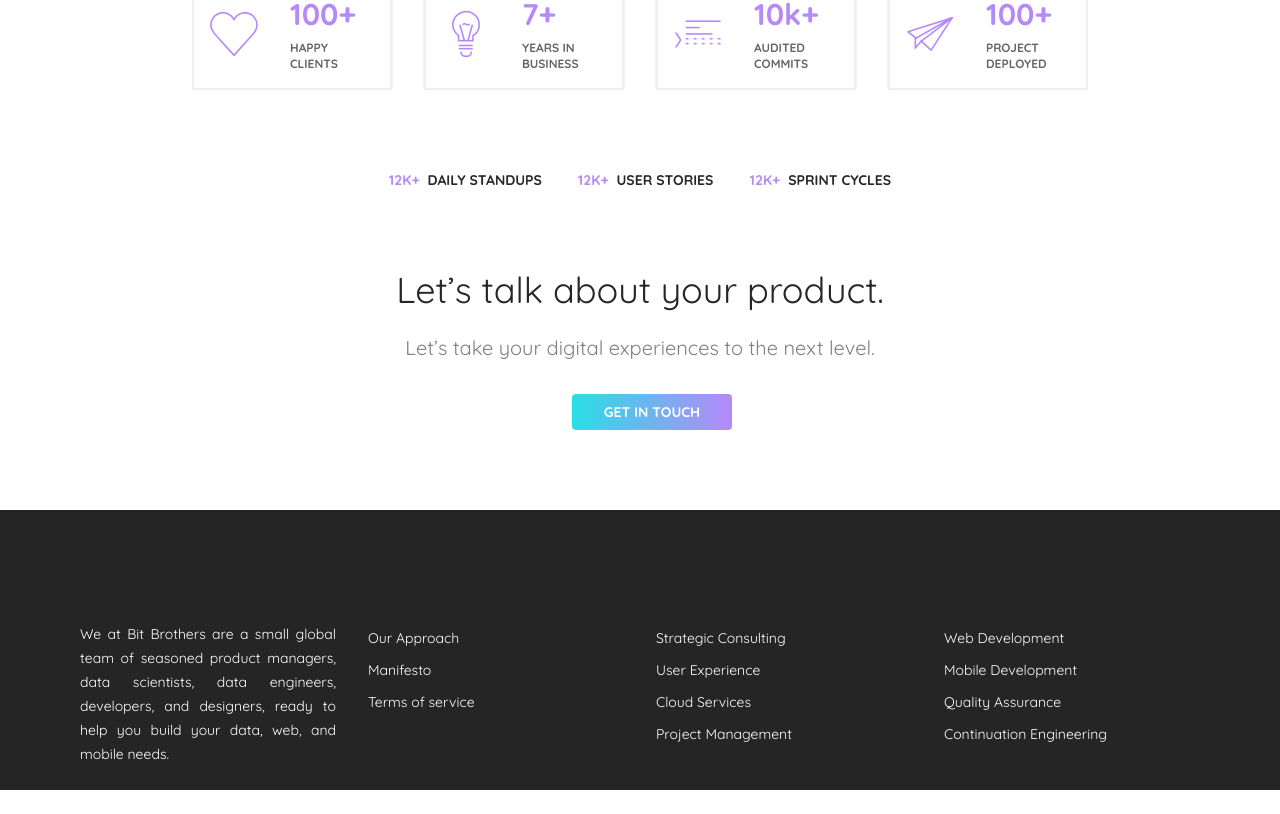
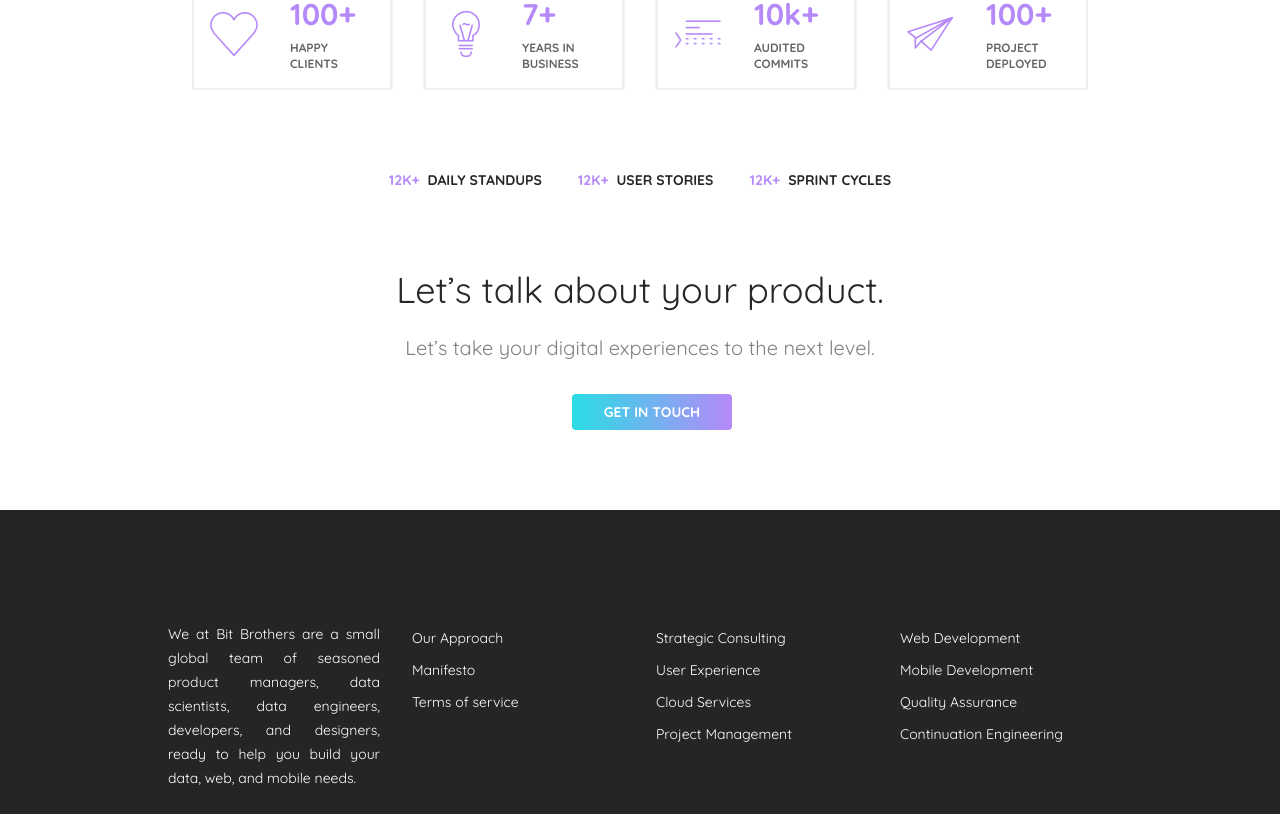
Before and after one commit to AnandPawanipagar/bitbrothers-clone, a Next.js app: page / in a window 1280 px wide. Shown: the part 5267-6081 px from the top of the page. Before the commit the page ends 6057 px from the top, so only its background shows below. Built offline with nearby package versions, Linux system fonts and the light colour scheme.

Commit message:
footer padding left and right arranged

```diff
--- a/src/components/Footer.js
+++ b/src/components/Footer.js
@@ -2,7 +2,7 @@ import React from "react";
 
 const Footer = () => {
   return (
-    <div className="  grid overflow-hidden grid-cols-4 grid-rows-1 gap-8  bg-[#252525] pt-28  pl-20 pr-20 pb-6">
+    <div className="  grid overflow-hidden grid-cols-4 grid-rows-1 gap-8  bg-[#252525] pt-28  pl-[12em] pr-[12em] pb-6">
       <p className="text-[#ffffff]  text-justify leading-6 ">
         We at Bit Brothers are a small global team of seasoned product managers,
         data scientists, data engineers, developers, and designers, ready to
```
